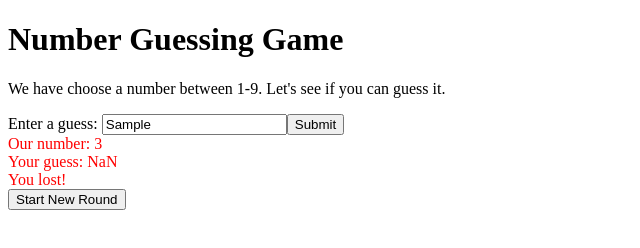
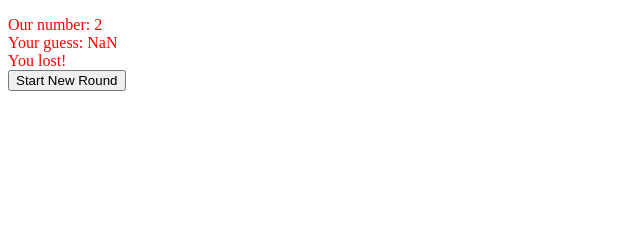
Before and after one commit to farishan/number-guessing-game, a plain HTML site: page index.html in a window 1280 px wide. Both pictures are taken after typing "Sample" into the empty fields and a click on the button "Submit". Shown: the whole page, without its empty margins (0-640 px from the left). Drawn offline with Linux system fonts and the light colour scheme.

Commit message:
Random updates

```diff
--- a/index.html
+++ b/index.html
@@ -10,65 +10,43 @@
 
 <body>
     <script>
-        const game = {
-            config: {
-                min: 1,
-                max: 9
+        const guiDriver = {
+            root: document.createElement('div'),
+
+            start: function () {
+                document.body.appendChild(this.root)
             },
-            state: {
-                canSubmit: false
+            clear: function () {
+                this.root.innerHTML = ''
             },
-
-            showInstruction: function (guiRoot) {
-                const self = this
+            show: function (guiElement) {
+                this.root.appendChild(guiElement)
+            },
+            createTitle: function (text) {
                 const title = document.createElement('h1')
-                title.innerHTML = 'Number Guessing Game'
-                guiRoot.appendChild(title)
-
-                const instruction = document.createElement('p')
-                instruction.innerHTML = `We have choose a number between ${self.config.min}-${self.config.max}. Let's see if you can guess it.`
-                guiRoot.appendChild(instruction)
+                title.innerHTML = text
+                return title
             },
-
-            onGuess: function (guessedNumber, guiRoot) {
-                const self = this
-                if (!self.state.canSubmit) return
-                const randomNumber = Math.floor(Math.random() * self.config.max) + self.config.min
-                const resultText = document.createElement('div')
-
-                resultText.innerHTML = `Our number: ${randomNumber}<br>
-                    Your guess: ${guessedNumber}<br>`
-
-                if (parseInt(guessedNumber) === randomNumber) {
-                    resultText.innerHTML += 'You won!<br>'
-                    resultText.style.color = 'green'
-                } else {
-                    resultText.innerHTML += 'You lost!<br>'
-                    resultText.style.color = 'red'
-                }
-
-                const restartButton = document.createElement('button')
-                restartButton.innerHTML = 'Start New Round'
-                restartButton.onclick = function () {
-                    self.startRound(guiRoot)
-                }
-                resultText.appendChild(restartButton)
-                guiRoot.appendChild(resultText)
-
-                self.state.canSubmit = false
+            createText: function (text) {
+                const textGUI = document.createElement('p')
+                textGUI.innerHTML = text
+                return textGUI
             },
-
-            showInput: function (guiRoot) {
-                const self = this
+            createButton: function (text, onclick) {
+                const button = document.createElement('button')
+                button.innerHTML = text
+                button.onclick = onclick
+                return button
+            },
+            createInput: function (label, onsubmit) {
                 const inputContainer = document.createElement('div')
-                inputContainer.innerHTML = 'Enter a guess: '
+                inputContainer.innerHTML = `${label} `
 
                 const input = document.createElement('input')
-                input.autofocus = true
-                input.placeholder = `${self.config.min} - ${self.config.max}`
+                input.placeholder = `${gameStorage.config.min} - ${gameStorage.config.max}`
                 input.onkeydown = function (e) {
                     if (e.key === 'Enter') {
-                        self.onGuess(parseInt(input.value), guiRoot)
+                        onsubmit(input.value)
                     }
                 }
                 inputContainer.appendChild(input)
@@ -76,30 +54,210 @@
                 const submitButton = document.createElement('button')
                 submitButton.innerHTML = 'Submit'
                 submitButton.onclick = function () {
-                    self.onGuess(parseInt(input.value), guiRoot)
+                    onsubmit(input.value)
                 }
                 inputContainer.appendChild(submitButton)
-
-                guiRoot.appendChild(inputContainer)
+                return inputContainer
             },
-
-            startRound: function (guiRoot) {
-                this.state.canSubmit = true
-                guiRoot.innerHTML = ''
-                this.showInstruction(guiRoot)
-                this.showInput(guiRoot)
-            },
-
-            start: function () {
-                const guiRoot = document.createElement('div')
-
-                this.startRound(guiRoot)
-
-                document.body.appendChild(guiRoot)
+            createContainer: function () {
+                return document.createElement('div')
             }
         }
 
-        game.start()
+        const gameStorage = {
+            title: 'Number Guessing Game',
+            config: {
+                min: 1,
+                max: 10
+            },
+            state: {
+                canSubmit: false
+            },
+        }
+    </script>
+    <script>
+        /*
+            @see https://developer.mozilla.org/en-US/docs/Games/Anatomy
+
+            The goal of every video game is to present the user(s) with a situation, accept their input, interpret those signals into actions, and calculate a new situation resulting from those acts. Games are constantly looping through these stages, over and over, until some end condition occurs (such as winning, losing, or exiting to go to bed). Not surprisingly, this pattern corresponds to how a game engine is programmed.
+        */
+        /*
+            Therefore,
+            - Every video game have this 4 Stage(s): Present, Accept, Interpret, Calculate
+            - A Situation can be presented to the user
+            - A Situation can accept user input
+            - Input is Signal (or takes Signal?), in interpreter's point of view
+            - Interpreter responsible to interpret Signal into Action(s)
+            - Calculator responsible to calculate and result new Situation based on Action(s)
+        */
+       /*
+            Mixing MDN persepective on Game Anatomy with JavaScript
+
+            So,
+            Stage is Event?
+            Stage is similar to Event?
+       */
+        const situationPrototype = {
+            present: function () {
+                const renderableElement = document.createElement('div')
+                return renderableElement
+            },
+            accept: function (inputKey, inputValue) {
+
+            }
+        }
+        const game = {
+            present: function (situation) {
+                const self = this
+
+                situation.present()
+
+                situation.accept = function (key, value) {
+                    self.accept(key, value)
+                }
+            },
+            accept: function (key, value) {
+                const signal = key
+                const payload = value
+
+                this.interpret(signal, payload)
+            },
+            interpret: function (signal, payload) {
+                let action, interpretedPayload;
+
+                if (signal === 1) {
+                    action = signal
+                    interpretedPayload = {}
+                } else {
+                    action = signal
+                    interpretedPayload = {}
+                }
+
+                this.calculate(action, interpretedPayload)
+            },
+            calculate: function (action, payload) {
+                const newSituation = Object.create(situationPrototype)
+                return newSituation
+            }
+        }
+    </script>
+    <script>
+        const specificGame = Object.create(game)
+        const SIGNAL_MAP = {
+            START: 'START',
+            CHECK: 'CHECK'
+        }
+        const specificInterpreter = {
+            START: function (input) {
+                let output = null;
+
+                return output
+            },
+            CHECK: function (input) {
+                let output = null
+
+                if (!gameStorage.state.canSubmit) return
+
+                const self = this
+                const guessedNumber = input
+
+                const randomNumber = getRandomNumber()
+                const isWin = parseInt(guessedNumber) === randomNumber
+
+                output = { randomNumber, guessedNumber, isWin }
+
+                return output
+            }
+        }
+        const specificCalculator = {
+            START: function (payload, specificGame) {
+                return {
+                    present: function () {
+                        gameStorage.state.canSubmit = true
+
+                        const element = guiDriver.createContainer()
+
+                        element.appendChild(guiDriver.createTitle(gameStorage.title))
+                        element.appendChild(guiDriver.createText(`We have choose a number between ${gameStorage.config.min}-${gameStorage.config.max}. Let's see if you can guess it.`))
+
+                        const input = guiDriver.createInput(
+                            'Enter a guess: ',
+                            function (value) {
+                                specificGame.accept(SIGNAL_MAP.CHECK, parseInt(value))
+                            }
+                        )
+
+                        element.appendChild(input)
+
+                        return element
+                    }
+                }
+            },
+            CHECK: function (payload, specificGame) {
+                const { randomNumber, guessedNumber, isWin } = payload
+
+                return {
+                    present: function () {
+                        const element = guiDriver.createContainer()
+                        const resultText = guiDriver.createText(`Our number: ${randomNumber}<br>
+                        Your guess: ${guessedNumber}<br>${isWin ? 'You won!' : 'You lost!'}<br>`)
+
+                        if (isWin) {
+                            resultText.style.color = 'green'
+                        } else {
+                            resultText.style.color = 'red'
+                        }
+
+                        const restartButton = guiDriver.createButton(
+                            'Start New Round',
+                            function () { specificGame.accept(SIGNAL_MAP.START) }
+                        )
+                        resultText.appendChild(restartButton)
+                        element.appendChild(resultText)
+
+                        gameStorage.state.canSubmit = false
+
+                        return element
+                    }
+                }
+            }
+        }
+        specificGame.present = function (situation) {
+            const self = this
+
+            guiDriver.clear()
+            guiDriver.show(situation.present())
+
+            situation.accept = function (key, value) {
+                self.accept(key, value)
+            }
+        }
+        specificGame.accept = function (signal, payload) {
+            const situation = this.interpret(signal, payload)
+            this.present(situation)
+        }
+        specificGame.interpret = function (signal, payload) {
+            const action = signal
+            const interpretedPayload = specificInterpreter[signal](payload);
+
+            return this.calculate(action, interpretedPayload)
+        }
+        specificGame.calculate = function (action, payload) {
+            const self = this
+            let situation = Object.create(situationPrototype);
+            situation = specificCalculator[action](payload, self)
+
+            return situation
+        }
+        // helpers
+        function getRandomNumber() {
+            return Math.floor(Math.random() * gameStorage.config.max) + gameStorage.config.min
+        }
+    </script>
+    <script>
+        guiDriver.start()
+        const situation = specificGame.calculate(SIGNAL_MAP.START)
+        specificGame.present(situation)
     </script>
 </body>
 
```
Also changed, not shown: dev/index.html (added, +46 -0 lines), v0.1/index.html (added, +106 -0 lines), v0/index.html (added, +33 -0 lines).
